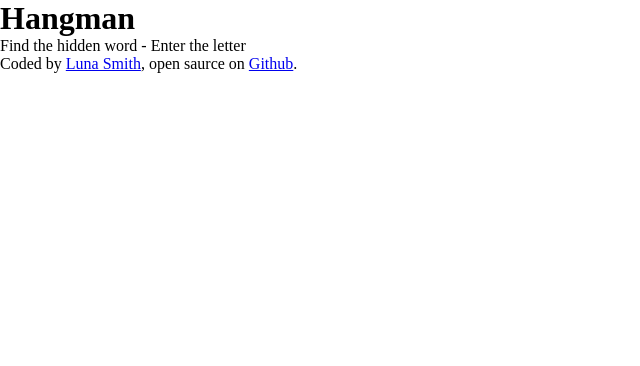
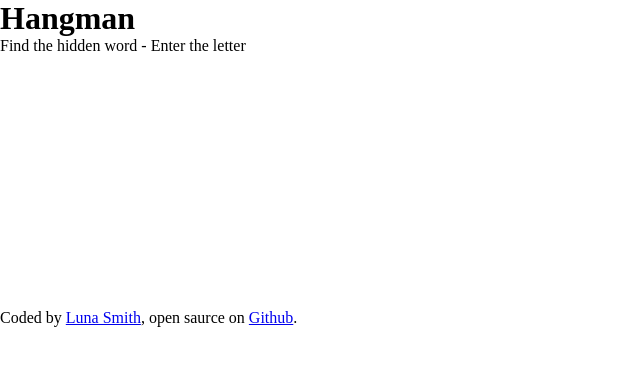
Before and after one commit to Lu-Smith/hangman-react-typescript, a React (Create React App) app: page / in a window 1280 px wide. Shown: the top 366 px of the page, without its empty margins (0-640 px from the left). Built offline with nearby package versions, Linux system fonts and the light colour scheme.

Commit message:
Created Figure.tsx

```diff
--- a/src/App.tsx
+++ b/src/App.tsx
@@ -1,5 +1,6 @@
 
 import './App.css';
+import Figure from './components/Figure';
 import Footer from './components/Footer';
 import Header from './components/Header';
 
@@ -7,6 +8,7 @@ function App() {
   return (
     <div className="App">
         <Header />
+        <Figure />
         <Footer />
     </div>
   );
--- /dev/null
+++ b/src/components/Figure.tsx
@@ -0,0 +1,30 @@
+import React from 'react'
+
+const Figure = () => {
+  return (
+    <svg height="250" width="200" className="figure-container">
+    <div className='Rod'>
+    <line x1="60" y1="20" x2="140" y2="20" />
+    <line x1="140" y1="20" x2="140" y2="50" />
+    <line x1="60" y1="20" x2="60" y2="230" />
+    <line x1="20" y1="230" x2="100" y2="230" />
+    </div>
+    <div className='Head'>
+    <circle cx="140" cy="70" r="20" className="figure-part" />
+    </div>
+    <div className='Body'>
+    <line x1="140" y1="90" x2="140" y2="150" className="figure-part" />
+    </div>
+    <div className='Arms'>
+    <line x1="140" y1="120" x2="120" y2="100" className="figure-part" />
+    <line x1="140" y1="120" x2="160" y2="100" className="figure-part" />
+    </div>
+    <div className='Legs'>
+    <line x1="140" y1="150" x2="120" y2="180" className="figure-part" />
+    <line x1="140" y1="150" x2="160" y2="180" className="figure-part" />
+    </div>
+  </svg>
+  )
+}
+
+export default Figure
```
